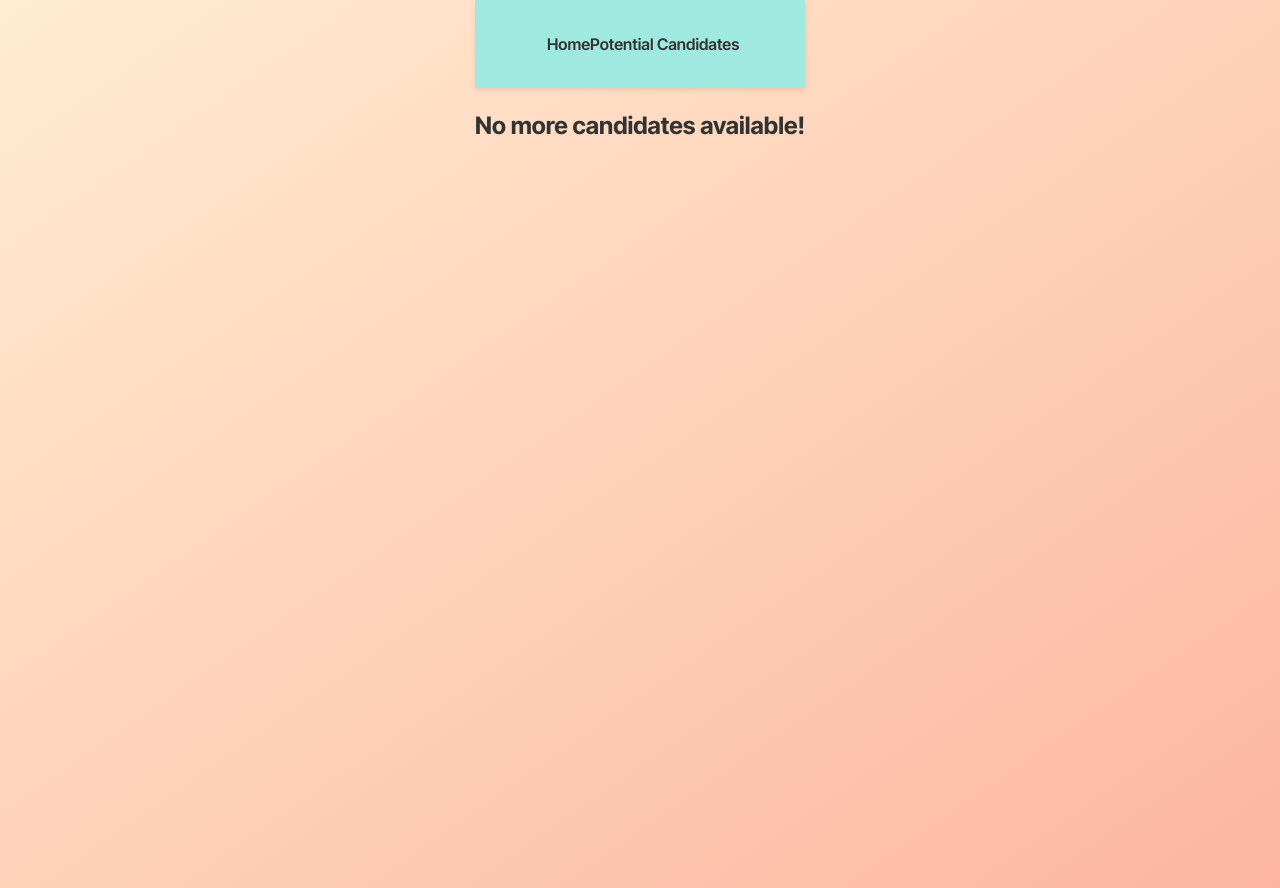
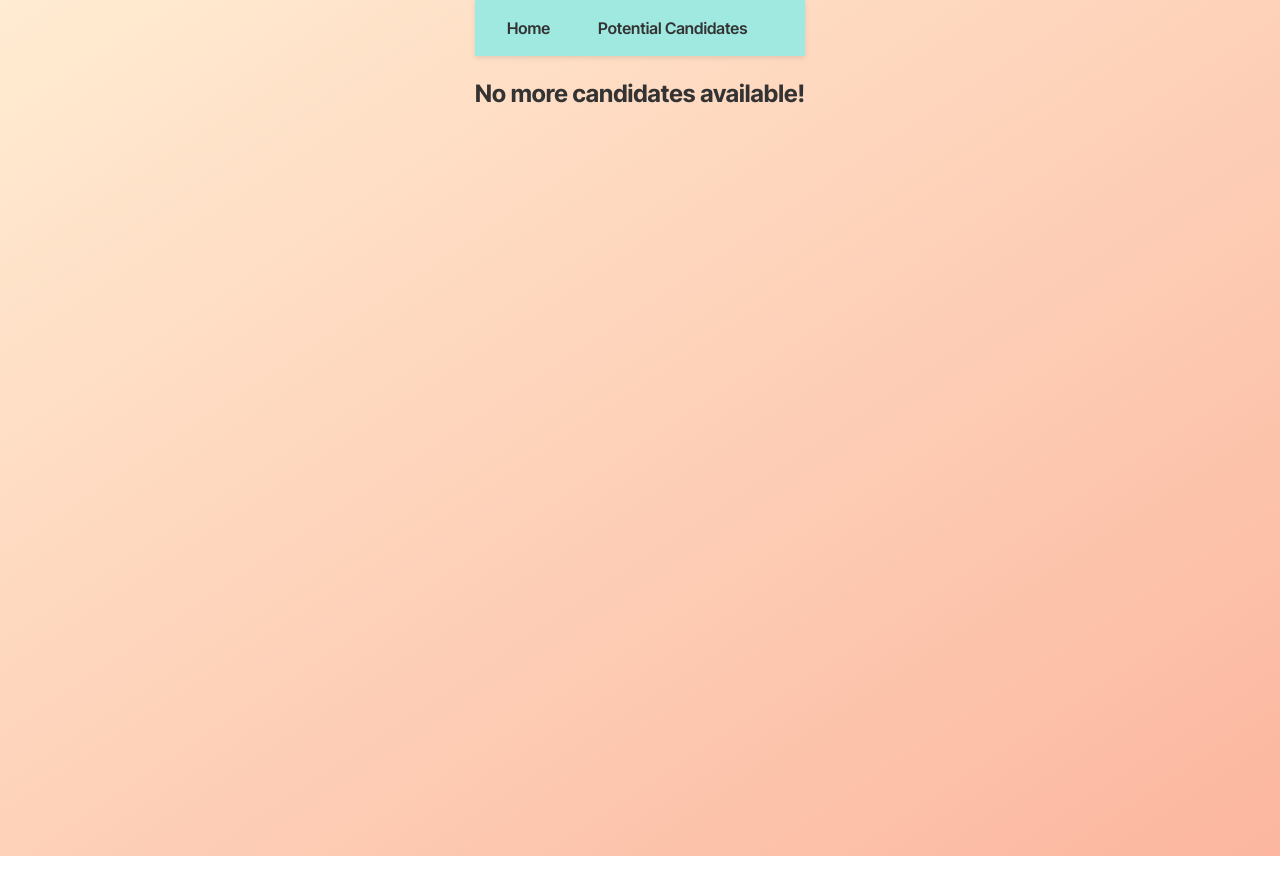
Before and after one commit to langiam/candidate-search-api, a React (Vite) app: page / in a window 1280 px wide. After the commit the page ends 856 px from the top, so only its background shows below. Built offline with nearby package versions, Linux system fonts and the light colour scheme; no server answers.

Commit message:
added additional styling for bonus

```diff
--- a/src/App.tsx
+++ b/src/App.tsx
@@ -2,12 +2,17 @@ import { Outlet, Link } from 'react-router-dom';
 
 const App = () => (
   <>
-    <nav className="nav">
-      <ul className="nav-item">
+  <nav className="nav">
+    <ul className="nav-list">
+      <li className="nav-item">
         <Link className="nav-link" to="/">Home</Link>
+      </li>
+      <li className="nav-item">
         <Link className="nav-link" to="/SavedCandidates">Potential Candidates</Link>
-      </ul>
-    </nav>
+      </li>
+    </ul>
+</nav>
+
 
     <main>
       <Outlet /> {/* This is where nested route content renders */}
--- a/src/index.css
+++ b/src/index.css
@@ -63,6 +63,31 @@ nav {
   display: flex;
   justify-content: flex-start;
   box-shadow: 0 2px 5px rgba(0,0,0,0.1);
+}
+
+.nav {
+  background-color: var(--color-highlight);
+  padding: 1rem 2rem;
+  box-shadow: 0 2px 5px rgba(0, 0, 0, 0.1);
+}
+
+.nav-list {
+  display: flex;
+  gap: 1.5rem;
+  margin: 0;
+  padding: 0;
+  list-style: none;
+}
+
+.nav-link {
+  font-weight: 600;
+  color: var(--color-text-dark);
+  text-decoration: none;
+}
+
+.nav-link:hover {
+  text-decoration: underline;
+  color: var(--color-link-hover);
 }
 
 .nav-item {
```
